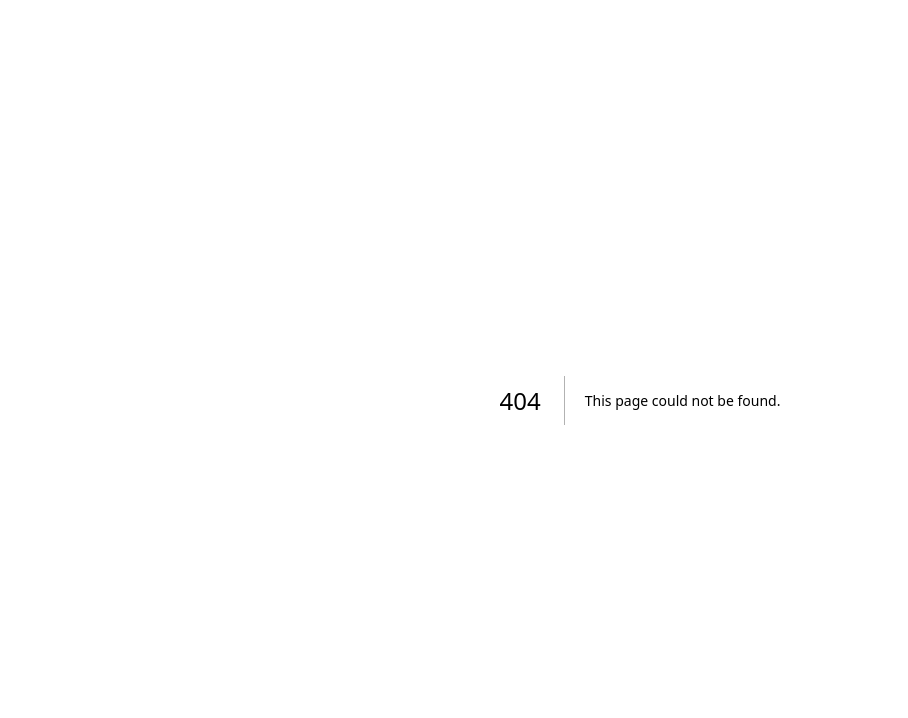
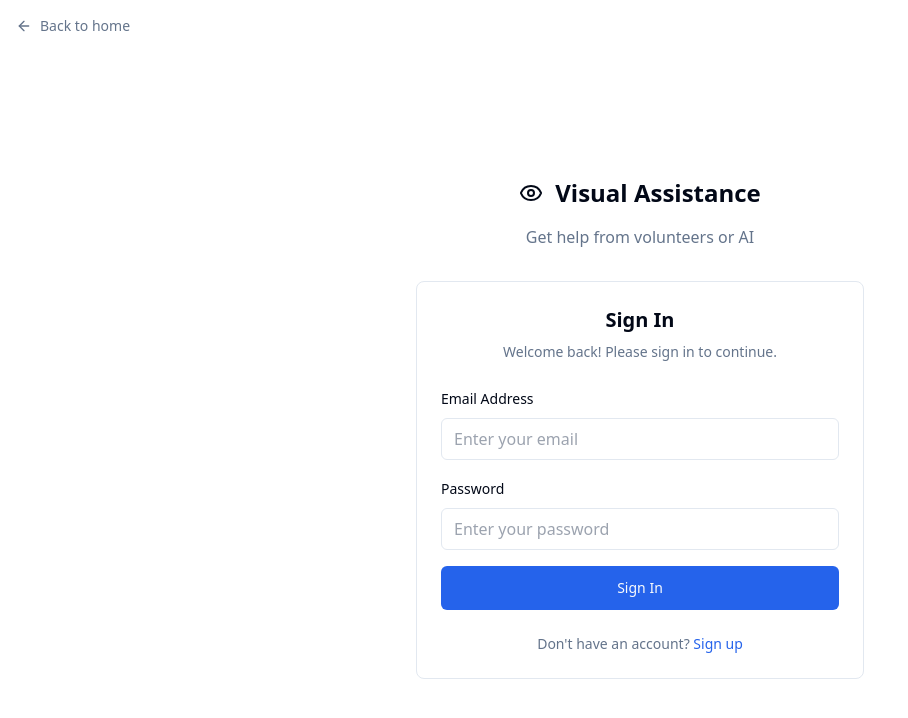
Before and after one commit to naikmubashir/aechan-huend-gaash-web, a Next.js app: page /auth/signin in a window 1280 px wide. Before the commit this address had no page. Shown: the top 718 px of the page, without its empty margins (0-908 px from the left). Built offline with nearby package versions, Linux system fonts and the light colour scheme; no server answers.

Commit message:
feat: implement authentication pages for sign-in and registration

```diff
--- /dev/null
+++ b/src/app/auth/signin/page.js
@@ -0,0 +1,280 @@
+"use client";
+
+import { useState, useEffect } from "react";
+import { signIn, getSession } from "next-auth/react";
+import { useRouter, useSearchParams } from "next/navigation";
+import { Button } from "@/components/ui/button";
+import { Eye, HandHeart, ArrowLeft } from "lucide-react";
+import Link from "next/link";
+
+export default function SignIn() {
+  const [isLogin, setIsLogin] = useState(true);
+  const [email, setEmail] = useState("");
+  const [password, setPassword] = useState("");
+  const [name, setName] = useState("");
+  const [loading, setLoading] = useState(false);
+  const [error, setError] = useState("");
+
+  const router = useRouter();
+  const searchParams = useSearchParams();
+  const role = searchParams.get("role") || "VI_USER";
+
+  useEffect(() => {
+    // Check if user is already authenticated
+    getSession().then((session) => {
+      if (session?.user) {
+        const redirectPath =
+          session.user.role === "VI_USER"
+            ? "/dashboard/vi-user"
+            : "/dashboard/volunteer";
+        router.push(redirectPath);
+      }
+    });
+  }, [router]);
+
+  const getRoleInfo = (userRole) => {
+    if (userRole === "VI_USER") {
+      return {
+        title: "Visual Assistance",
+        icon: <Eye size={24} aria-hidden="true" />,
+        description: "Get help from volunteers or AI",
+      };
+    } else {
+      return {
+        title: "Volunteer",
+        icon: <HandHeart size={24} aria-hidden="true" />,
+        description: "Help others with visual assistance",
+      };
+    }
+  };
+
+  const roleInfo = getRoleInfo(role);
+
+  const getButtonText = () => {
+    return isLogin ? "Sign In" : "Create Account";
+  };
+
+  const handleSubmit = async (e) => {
+    e.preventDefault();
+    setLoading(true);
+    setError("");
+
+    try {
+      if (isLogin) {
+        // Sign in
+        const result = await signIn("credentials", {
+          email,
+          password,
+          redirect: false,
+        });
+
+        if (result?.error) {
+          setError(result.error);
+        } else {
+          // Get the updated session to check the role
+          const session = await getSession();
+          if (session?.user) {
+            const redirectPath =
+              session.user.role === "VI_USER"
+                ? "/dashboard/vi-user"
+                : "/dashboard/volunteer";
+            router.push(redirectPath);
+          }
+        }
+      } else {
+        // Sign up
+        const response = await fetch("/api/auth/register", {
+          method: "POST",
+          headers: {
+            "Content-Type": "application/json",
+          },
+          body: JSON.stringify({
+            email,
+            password,
+            name,
+            role,
+          }),
+        });
+
+        const data = await response.json();
+
+        if (response.ok) {
+          // Registration successful, now sign in
+          const signInResult = await signIn("credentials", {
+            email,
+            password,
+            redirect: false,
+          });
+
+          if (signInResult?.ok) {
+            const session = await getSession();
+            if (session?.user) {
+              const redirectPath =
+                session.user.role === "VI_USER"
+                  ? "/dashboard/vi-user"
+                  : "/dashboard/volunteer";
+              router.push(redirectPath);
+            }
+          } else {
+            setError(
+              "Registration successful, but sign in failed. Please try logging in."
+            );
+          }
+        } else {
+          setError(data.error || "Registration failed");
+        }
+      }
+    } catch (error) {
+      console.error("Auth error:", error);
+      setError("An unexpected error occurred. Please try again.");
+    } finally {
+      setLoading(false);
+    }
+  };
+
+  return (
+    <div className="min-h-screen bg-background flex flex-col">
+      {/* Back to home link */}
+      <div className="p-4">
+        <Link
+          href="/"
+          className="inline-flex items-center gap-2 text-sm text-muted-foreground hover:text-foreground transition-colors focus:outline-none focus:ring-2 focus:ring-ring focus:ring-offset-2 rounded"
+        >
+          <ArrowLeft size={16} aria-hidden="true" />
+          Back to home
+        </Link>
+      </div>
+
+      {/* Main content */}
+      <div className="flex-1 flex items-center justify-center px-4">
+        <div className="w-full max-w-md space-y-8">
+          {/* Header */}
+          <div className="text-center">
+            <div className="flex items-center justify-center gap-3 mb-4">
+              {roleInfo.icon}
+              <h1 className="text-2xl font-bold">{roleInfo.title}</h1>
+            </div>
+            <p className="text-muted-foreground">{roleInfo.description}</p>
+          </div>
+
+          {/* Form */}
+          <div className="bg-card border rounded-lg p-6 space-y-6">
+            <div className="space-y-2 text-center">
+              <h2 className="text-xl font-semibold">
+                {isLogin ? "Sign In" : "Create Account"}
+              </h2>
+              <p className="text-sm text-muted-foreground">
+                {isLogin
+                  ? "Welcome back! Please sign in to continue."
+                  : "Create your account to get started."}
+              </p>
+            </div>
+
+            {error && (
+              <div
+                className="bg-destructive/10 border border-destructive/20 text-destructive px-4 py-3 rounded-md text-sm"
+                role="alert"
+                aria-live="polite"
+              >
+                {error}
+              </div>
+            )}
+
+            <form onSubmit={handleSubmit} className="space-y-4">
+              {!isLogin && (
+                <div className="space-y-2">
+                  <label htmlFor="name" className="text-sm font-medium">
+                    Full Name
+                  </label>
+                  <input
+                    id="name"
+                    type="text"
+                    required={!isLogin}
+                    value={name}
+                    onChange={(e) => setName(e.target.value)}
+                    className="w-full px-3 py-2 border border-input bg-background rounded-md focus:outline-none focus:ring-2 focus:ring-ring focus:ring-offset-2"
+                    placeholder="Enter your full name"
+                    aria-describedby={!isLogin ? "name-desc" : undefined}
+                  />
+                  {!isLogin && (
+                    <p id="name-desc" className="text-xs text-muted-foreground">
+                      This will be displayed to other users during calls
+                    </p>
+                  )}
+                </div>
+              )}
+
+              <div className="space-y-2">
+                <label htmlFor="email" className="text-sm font-medium">
+                  Email Address
+                </label>
+                <input
+                  id="email"
+                  type="email"
+                  required
+                  value={email}
+                  onChange={(e) => setEmail(e.target.value)}
+                  className="w-full px-3 py-2 border border-input bg-background rounded-md focus:outline-none focus:ring-2 focus:ring-ring focus:ring-offset-2"
+                  placeholder="Enter your email"
+                />
+              </div>
+
+              <div className="space-y-2">
+                <label htmlFor="password" className="text-sm font-medium">
+                  Password
+                </label>
+                <input
+                  id="password"
+                  type="password"
+                  required
+                  value={password}
+                  onChange={(e) => setPassword(e.target.value)}
+                  className="w-full px-3 py-2 border border-input bg-background rounded-md focus:outline-none focus:ring-2 focus:ring-ring focus:ring-offset-2"
+                  placeholder="Enter your password"
+                  minLength={6}
+                  aria-describedby={!isLogin ? "password-desc" : undefined}
+                />
+                {!isLogin && (
+                  <p
+                    id="password-desc"
+                    className="text-xs text-muted-foreground"
+                  >
+                    Password must be at least 6 characters long
+                  </p>
+                )}
+              </div>
+
+              <Button
+                type="submit"
+                className="w-full"
+                disabled={loading}
+                size="lg"
+              >
+                {loading ? "Please wait..." : getButtonText()}
+              </Button>
+            </form>
+
+            {/* Toggle between login and signup */}
+            <div className="text-center text-sm">
+              <span className="text-muted-foreground">
+                {isLogin
+                  ? "Don't have an account? "
+                  : "Already have an account? "}
+              </span>
+              <button
+                type="button"
+                onClick={() => {
+                  setIsLogin(!isLogin);
+                  setError("");
+                }}
+                className="text-primary hover:underline focus:outline-none focus:ring-2 focus:ring-ring focus:ring-offset-2 rounded"
+              >
+                {isLogin ? "Sign up" : "Sign in"}
+              </button>
+            </div>
+          </div>
+        </div>
+      </div>
+    </div>
+  );
+}
```
